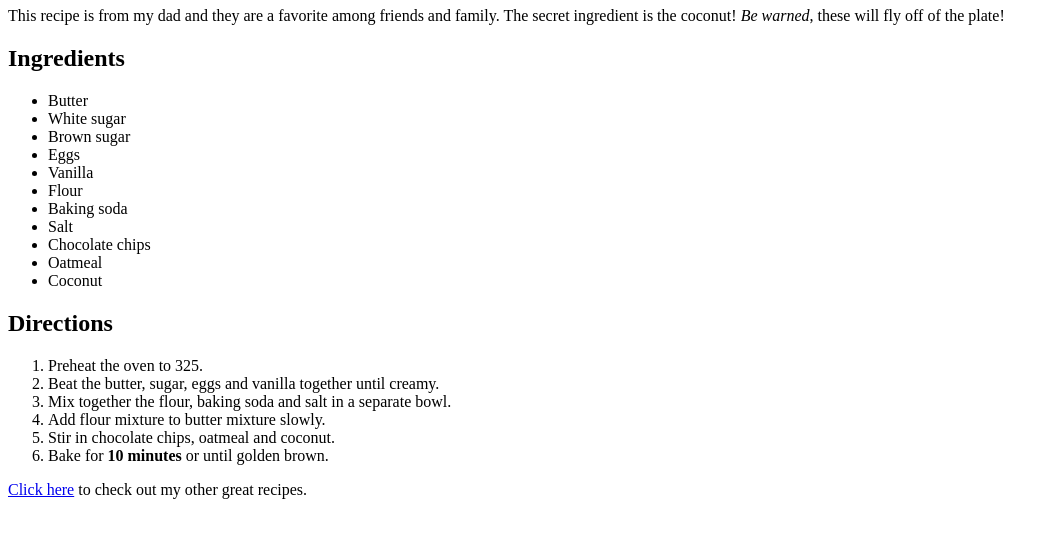
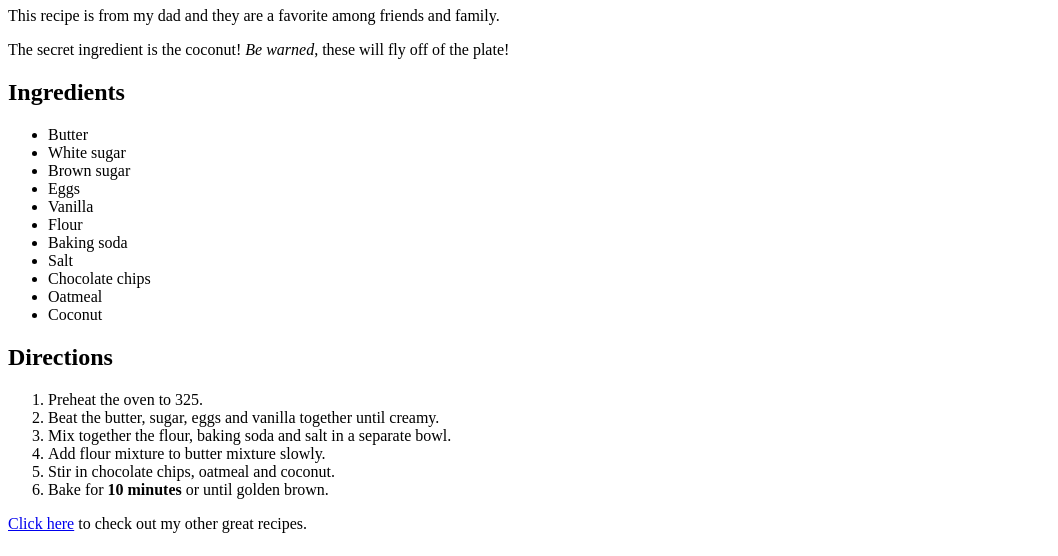
Before and after one commit to smmuiruri/new-cookie-recipe, a plain HTML site: page new-cookie-recipe.html in a window 1280 px wide. Shown: the part 244-800 px from the top of the page, without its empty margins (0-1058 px from the left). Drawn offline with Linux system fonts and the light colour scheme.

Commit message:
fix tag placement error

```diff
--- a/new-cookie-recipe.html
+++ b/new-cookie-recipe.html
@@ -4,14 +4,15 @@
   <head>
     <meta charset="utf-8">
     <title>Best Chocolate Chip Cookies</title>
+  </head>
 
   <body>
 
     <h1>Best Chocolate Chip Cookies
     <img src="http://lorempixel.com/400/200/" alt="An image of a cookie" /></h1>
-  </head>
-    <p>This recipe is from my dad and they are a favorite among friends and family.
-  The secret ingredient is the coconut! <em>Be warned</em>, these will fly off of the plate!        </p>
+
+    <p>This recipe is from my dad and they are a favorite among friends and family.</p>
+    <p>The secret ingredient is the coconut! <em>Be warned</em>, these will fly off of the plate!</p>
     <!-- Add in section about history of cookies?
     <h3>History of cookies</h3>
     <p>Most people don't know the complicated past of the cookie. FINISH -->
@@ -43,6 +44,5 @@
     </ol>
 
     <p><a href="http://allrecipes.com">Click here</a> to check out my other great recipes.</p>
-
+  </body>
 </html>
-  </body>
```
Lines whose indentation alone changed are shown as unchanged.
